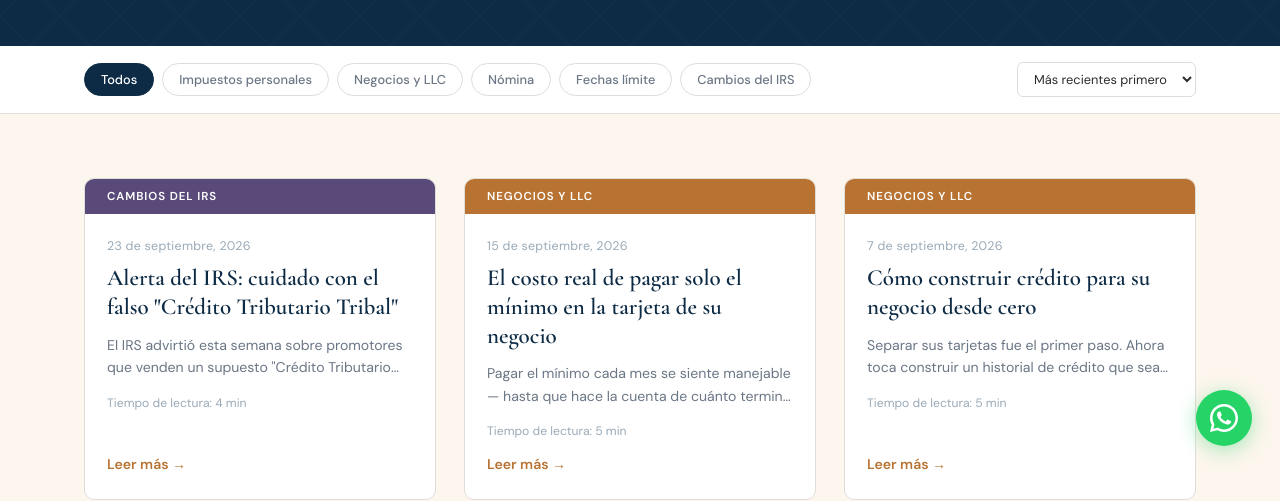
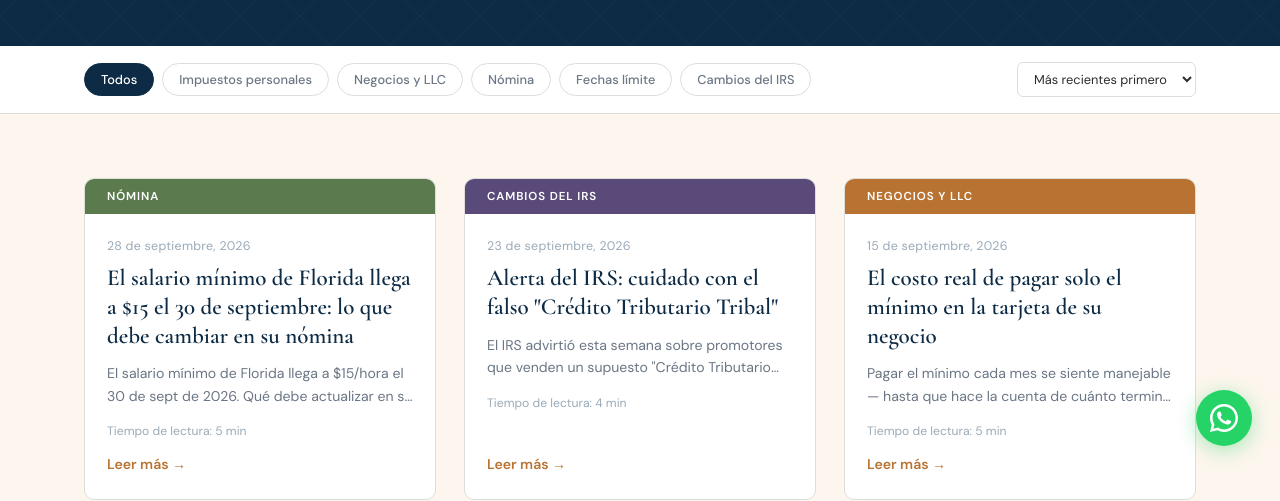
Before and after one commit to ypulido87-lgtm/mi-proyecto, a plain HTML site: page projects/pulidotax-website/sitio-pulidotax/blog.html in a window 1280 px wide. Shown: the part 326-827 px from the top of the page. Drawn offline with nearby package versions, Linux system fonts and the light colour scheme.

Commit message:
auto-sync: projects\pulidotax-website\sitio-pulidotax\blog.html.tmp.13696.8bf0265b3cf0 actualizado 2026-09-28 12:18

```diff
--- a/projects/pulidotax-website/sitio-pulidotax/blog.html
+++ b/projects/pulidotax-website/sitio-pulidotax/blog.html
@@ -520,6 +520,18 @@
           <p class="post-excerpt">El IRS advirtió esta semana sobre promotores que venden un supuesto "Crédito Tributario Tribal" que simplemente no existe bajo la ley federal. Le explicamos cómo reconocer este tipo de engaño.</p>
           <p class="post-meta"><span data-i18n="read-time">Tiempo de lectura</span>: 4 min</p>
           <button class="post-more" onclick="openModal('modal-18')"><span data-i18n="read-more">Leer más →</span></button>
+        </div>
+      </article>
+
+      <!-- ART 19 — Salario minimo Florida $15 -->
+      <article class="post-card reveal" data-cat="nomina" data-date="2026-09-28">
+        <div class="post-band band-nomina" data-i18n="f-nomina">Nómina</div>
+        <div class="post-body">
+          <p class="post-date">28 de septiembre, 2026</p>
+          <h2 class="post-title">El salario mínimo de Florida llega a $15 el 30 de septiembre: lo que debe cambiar en su nómina</h2>
+          <p class="post-excerpt">El salario mínimo de Florida llega a $15/hora el 30 de sept de 2026. Qué debe actualizar en su nómina y cómo afecta a empleados con propina.</p>
+          <p class="post-meta"><span data-i18n="read-time">Tiempo de lectura</span>: 5 min</p>
+          <button class="post-more" onclick="openModal('modal-19')"><span data-i18n="read-more">Leer más →</span></button>
         </div>
       </article>
 
```
